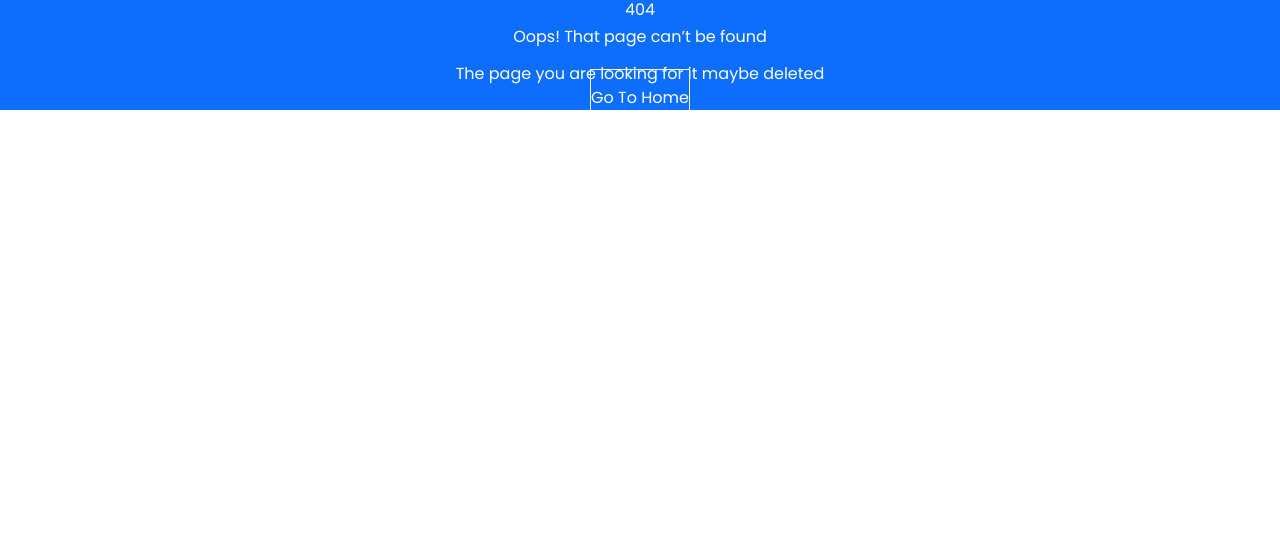
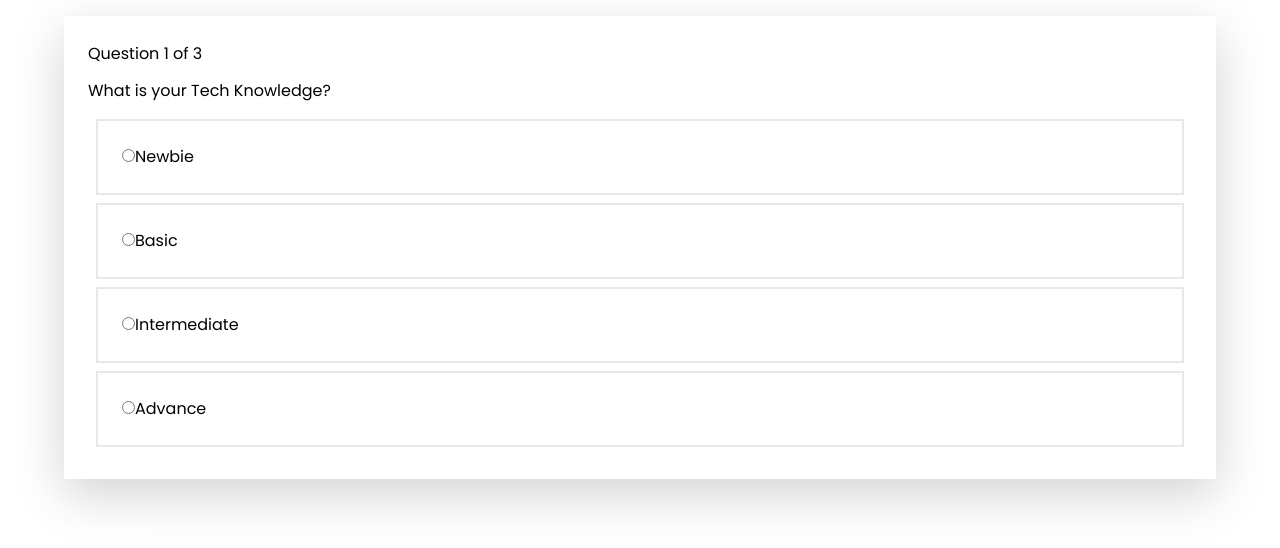
Before and after one commit to patil-tanay/Curiocamp, a React (Vite) app: page /learningpath in a window 1280 px wide. Before the commit this address had no page. Shown: the top 548 px of the page. Built offline with nearby package versions, Linux system fonts and the light colour scheme; no server answers; what agora-rtc-sdk-ng would draw is missing.

Commit message:
Home Page Test Completed

```diff
--- a/src/App.jsx
+++ b/src/App.jsx
@@ -28,6 +28,8 @@ import Leaderboard from "./component/Leaderboard";
 import QuizForm from "./component/Quizform";
 import Dailyquest from "./pages/Dailyquest";
 import QuizPage from "./pages/Quizpage";
+import Learningpath from "./pages/LearningPath";
+
 const App = () => {
   return (
     <>
@@ -48,6 +50,7 @@ const App = () => {
         <Route exact path="/quizform" element={<QuizForm />} />
         <Route exact path="/dailyquest" element={<Dailyquest />} />
         <Route exact path="/quizpage" element={<QuizPage />} />
+        <Route exact path="/learningpath" element={<Learningpath />} />
         <Route exact path='/*' element={<Error />} />
       </Routes>
     </>
--- a/src/pages/Home.jsx
+++ b/src/pages/Home.jsx
@@ -31,10 +31,10 @@ const Home = () => {
                 View Courses
               </Link>
               <Link
-                to="/pathquestions"
+                to="/learningpath"
                 rel="noopener"
                 className="px-8 py-4 text-lg font-medium text-center text-white bg-indigo-600 rounded-full ">
-                Get Personalized Learning Path
+                Custom Path
               </Link>
 
             </div>
--- /dev/null
+++ b/src/pages/LearningPath.jsx
@@ -0,0 +1,148 @@
+import React, { useState } from "react";
+import questions from "./pathquestions.json";
+import { useParams } from "react-router-dom";
+import { Link } from "react-router-dom";
+const Learningpath = () => {
+  const { id } = useParams();
+  const url = import.meta.env.VITE_BASE_URL;
+  const user_id = localStorage.getItem("user_id")
+  const [selectedAnswers, setSelectedAnswers] = useState(
+    questions.results.map(() => "")
+  );
+  const [correctAnswersCount, setCorrectAnswersCount] = useState(0);
+  const [quizSubmitted, setQuizSubmitted] = useState(false);
+  const [currentQuestionIndex, setCurrentQuestionIndex] = useState(0);
+  const handleAnswerSelection = (selectedOption) => {
+    const updatedAnswers = [...selectedAnswers];
+    updatedAnswers[currentQuestionIndex] = selectedOption;
+    setSelectedAnswers(updatedAnswers);
+  };
+  const handleNextQuestion = () => {
+    if (currentQuestionIndex < questions.results.length - 1) {
+      setCurrentQuestionIndex(currentQuestionIndex + 1);
+    }
+  };
+  const handlePreviousQuestion = () => {
+    if (currentQuestionIndex > 0) {
+      setCurrentQuestionIndex(currentQuestionIndex - 1);
+    }
+  };
+  const handleSubmit = () => {
+    let correctCount = 0;
+    questions.results.forEach((question, index) => {
+      if (question.content_options[selectedAnswers[index]].is_correct) {
+        correctCount++;
+      }
+    });
+    setCorrectAnswersCount(correctCount);
+    setQuizSubmitted(true);
+    const postData = {
+      user: 1, // Replace userId with the actual user ID
+      course: id, // Replace courseId with the actual course ID
+      // module_id: 1, // Replace moduleId with the actual module ID
+      // content_id: contentId, // Replace contentId with the actual content ID
+      answers: selectedAnswers, // Assuming selectedAnswers is an array of selected options
+    };
+    console.log(`${url}submit_answers/`);
+    fetch(`${url}submitanswers/`, {
+      method: "POST",
+      headers: {
+        "Content-Type": "application/json",
+      },
+      body: JSON.stringify(postData),
+    })
+      .then((response) => {
+        if (response.ok) {
+          // Handle success response
+          console.log("Answers submitted successfully!");
+        } else {
+          // Handle error response
+          console.error("Failed to submit answers");
+        }
+      })
+      .catch((error) => {
+        console.error("Error submitting answers:", error);
+      });
+  };
+  return (
+    <div className="conatiner relative h-screen">
+      <div className="flex absolute top-1/2 left-1/2 -translate-x-[50%] -translate-y-[50%] flex-col mt-10 w-screen px-5 h-screen items-center text-black">
+        {!quizSubmitted ? (
+          <>
+            <div className="p-4 m-3 w-full lg:w-3/5 shadow-lg rounded-2xl">
+              <h4 className="mt-1 text-md">
+                Question {currentQuestionIndex + 1} of{" "}
+                {questions.results.length}
+              </h4>
+              <div className="mt-3 mb-3 text-2xl">
+                {questions.results[currentQuestionIndex].title}
+              </div>
+              {questions.results[currentQuestionIndex].content_options.map(
+                (answer, answerIndex) => (
+                  <div
+                    key={answerIndex}
+                    className="ml-3 flex border-2  px-4 py-4 rounded-2xl m-2 border-indigo-600"
+                  >
+                    <input
+                      type="radio"
+                      name={`question_${currentQuestionIndex}`}
+                      value={answerIndex}
+                      id={`question_${currentQuestionIndex}_${answerIndex}`}
+                      checked={
+                        selectedAnswers[currentQuestionIndex] === answerIndex
+                      }
+                      onChange={() => handleAnswerSelection(answerIndex)}
+                    />
+                    <label
+                      className="ml-3"
+                      htmlFor={`question_${currentQuestionIndex}_${answerIndex}`}
+                    >
+                      {answer.options_text}
+                    </label>
+                  </div>
+                )
+              )}
+            </div>
+            <div className="flex gap-10 lg:gap-96">
+              <button
+                className="px-8 py-4 text-lg font-medium text-center text-white bg-indigo-600 rounded-2xl "
+                onClick={handlePreviousQuestion}
+                disabled={currentQuestionIndex === 0}
+              >
+                Previous
+              </button>
+              <button
+                className=" px-12 py-4 text-lg font-medium text-center text-white bg-indigo-600 rounded-2xl "
+                onClick={handleNextQuestion}
+                disabled={currentQuestionIndex === questions.results.length - 1}
+              >
+                Next
+              </button>
+            </div>
+            {currentQuestionIndex === questions.results.length - 1 && (
+              <button
+                className="btn-submit px-12 py-4 text-lg font-medium text-center text-white bg-indigo-600 rounded-2xl "
+                onClick={handleSubmit}
+              >
+                Submit Answers
+              </button>
+            )}
+          </>
+        ) : (
+          <div className="flex absolute top-1/2 shadow-lg left-1/2 -translate-x-[50%] -translate-y-[50%] flex-col px-5 py-5 gap-1 rounded-xl items-center text-black">
+            <h1 className="text-2xl font-bold">Responses taken!</h1>
+            <h2>Creating a learning Path.</h2>
+            <button>
+              <Link to="/courses/1">
+                <button className="btn-submit px-8 mt-3 py-2 text-lg font-medium text-center text-white bg-indigo-600 rounded-2xl">
+                  Go Back
+                </button>
+              </Link>
+            </button>
+          </div>
+        )}
+      </div>
+    </div>
+  );
+};
+export default Learningpath;
--- a/src/pages/Signin.jsx
+++ b/src/pages/Signin.jsx
@@ -45,6 +45,7 @@ const Signin = () => {
               const responseData = await response.json();
               localStorage.setItem("token", responseData.token.access);
               localStorage.setItem("user_id", responseData.results.id);
+              localStorage.setItem("is_actual_superuser", responseData.results.is_actual_superuser);
               if (localStorage.getItem("token")) {
                 navigate("/courses");
               } else {
--- a/src/pages/Signup.jsx
+++ b/src/pages/Signup.jsx
@@ -63,6 +63,8 @@ const Signup = () => {
               );
               const responseData = await response.json();
               localStorage.setItem('token',responseData.token.access);
+              localStorage.setItem("is_actual_superuser", responseData.results.is_actual_superuser);
+              localStorage.setItem("user_id", responseData.results.id);
               // console.log(localStorage.getItem('token'));
               if (localStorage.getItem('token')){
                 navigate('/courses'); // #TODO DECIDE WHERE TO NAVIGATE
--- /dev/null
+++ b/src/pages/pathquestions.json
@@ -0,0 +1,101 @@
+{
+    "statusCode": 200,
+    "results": [
+        {
+            "id": 9,
+            "content_type": "quiz",
+            "title": "What is your Tech Knowledge? ",
+            "data": "",
+            "module": 1,
+            "image_video": null,
+            "created_at": "2024-02-13T14:47:41.379351Z",
+            "updated_at": "2024-02-13T14:47:41.379380Z",
+            "content_options": [
+                {
+                    "id": 1,
+                    "options_text": "Newbie",
+                    "is_correct": true
+                },
+                {
+                    "id": 2,
+                    "options_text": "Basic",
+                    "is_correct": false
+                },
+                {
+                    "id": 3,
+                    "options_text": "Intermediate",
+                    "is_correct": false
+                },
+                {
+                    "id": 4,
+                    "options_text": "Advance",
+                    "is_correct": false
+                }
+            ]
+        },
+        {
+            "id": 10,
+            "content_type": "quiz",
+            "title": "Which is best company?",
+            "data": "",
+            "module": 1,
+            "image_video": null,
+            "created_at": "2024-02-13T19:32:54.701931Z",
+            "updated_at": "2024-02-13T19:32:54.701963Z",
+            "content_options": [
+                {
+                    "id": 5,
+                    "options_text": "Frontend",
+                    "is_correct": false
+                },
+                {
+                    "id": 6,
+                    "options_text": "Backend",
+                    "is_correct": true
+                },
+                {
+                    "id": 7,
+                    "options_text": "Fullstack",
+                    "is_correct": false
+                },
+                {
+                    "id": 8,
+                    "options_text": "Database & Analytics",
+                    "is_correct": false
+                }
+            ]
+        },
+        {
+            "id": 11,
+            "content_type": "quiz",
+            "title": "Which is best company?",
+            "data": "",
+            "module": 1,
+            "image_video": null,
+            "created_at": "2024-02-13T19:32:54.701931Z",
+            "updated_at": "2024-02-13T19:32:54.701963Z",
+            "content_options": [
+                {
+                    "id": 5,
+                    "options_text": "Frontend",
+                    "is_correct": false
+                },
+                {
+                    "id": 6,
+                    "options_text": "Backend",
+                    "is_correct": true
+                },
+                {
+                    "id": 7,
+                    "options_text": "Fullstack",
+                    "is_correct": false
+                },
+                {
+                    "id": 8,
+                    "options_text": "Database & Analytics",
+                    "is_correct": false
+                }
+            ]
+        }
+    ]
+}
```
